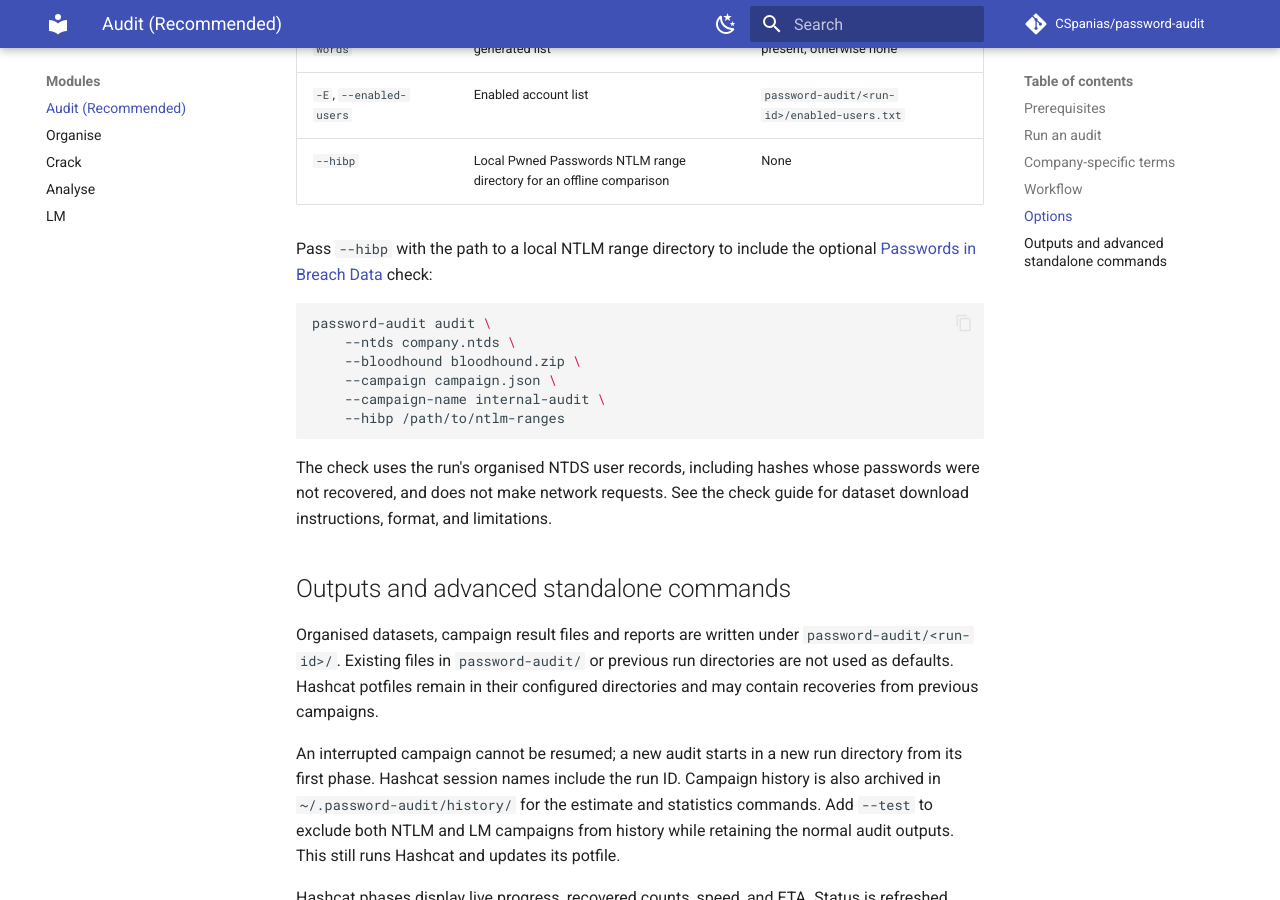
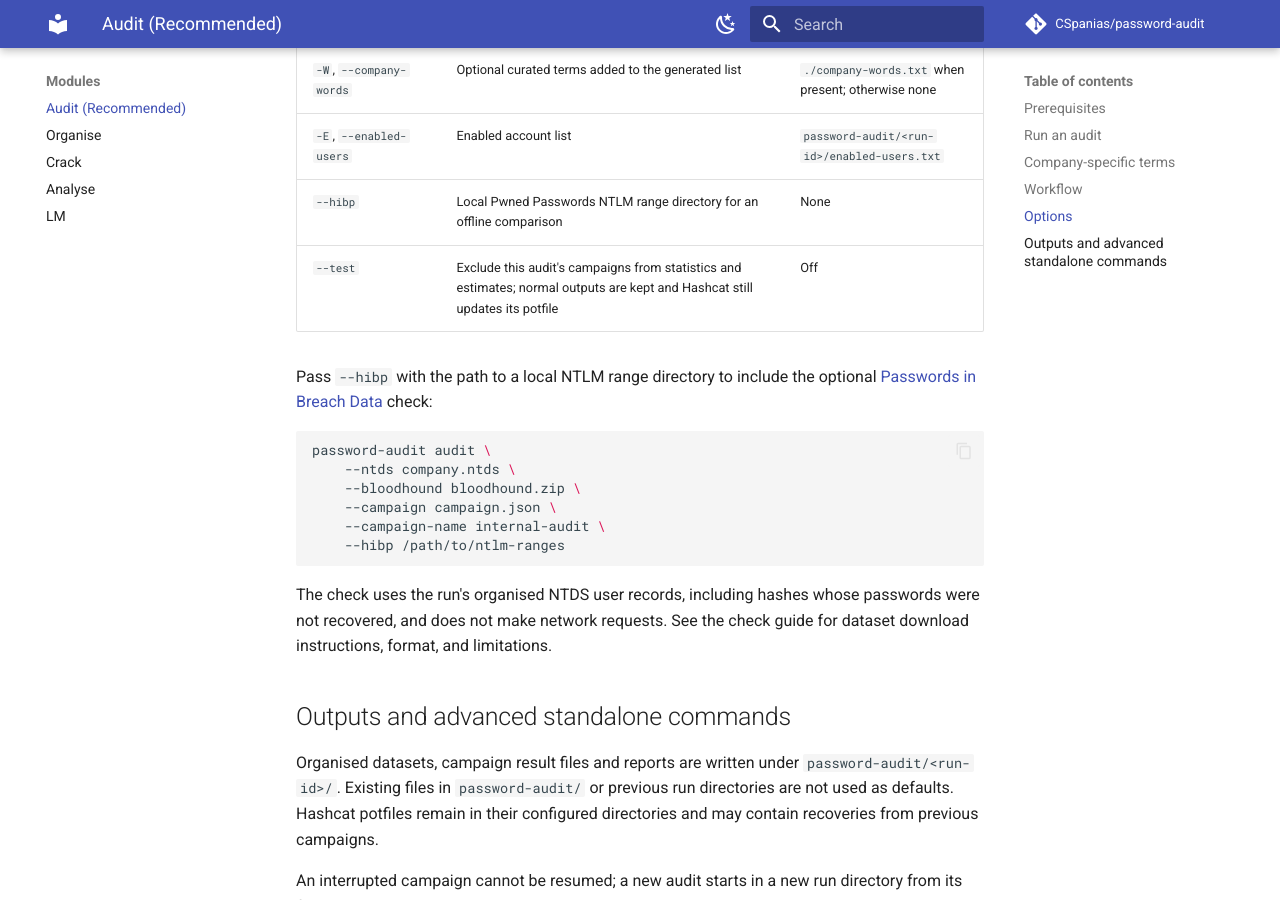
Before and after one commit to CSpanias/password-audit, an MkDocs documentation site: the page built from docs/audit.md, in a window 1280 px wide and 900 px high, scrolled down 3548 px. Built offline with MkDocs 1.6.1 and Material for MkDocs 9.7.7, drawn with Linux system fonts in a browser that asks for light colours; comment, search, counter and statistics services are not loaded.

Commit message:
Document audit --test option
Co-authored-by: Copilot <223556219+Copilot@users.noreply.github.com>

```diff
--- a/docs/audit.md
+++ b/docs/audit.md
@@ -139,6 +139,7 @@ option list.
 | `-W`, `--company-words` | Optional curated terms added to the generated list | `./company-words.txt` when present; otherwise none |
 | `-E`, `--enabled-users` | Enabled account list | `password-audit/<run-id>/enabled-users.txt` |
 | `--hibp` | Local Pwned Passwords NTLM range directory for an offline comparison | None |
+| `--test` | Exclude this audit's campaigns from statistics and estimates; normal outputs are kept and Hashcat still updates its potfile | Off |
 
 Pass `--hibp` with the path to a local NTLM range directory to include the
 optional [Passwords in Breach Data](checks/breached-passwords.md) check:
```
